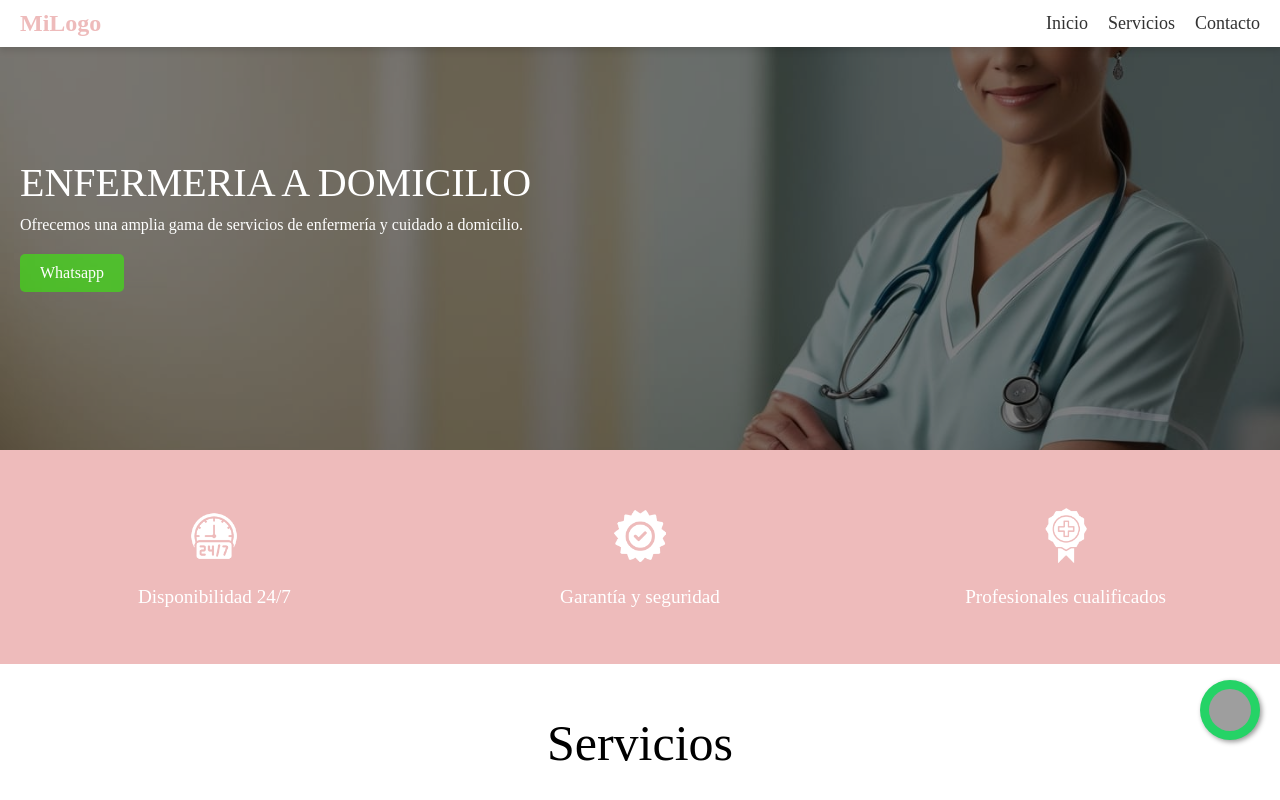
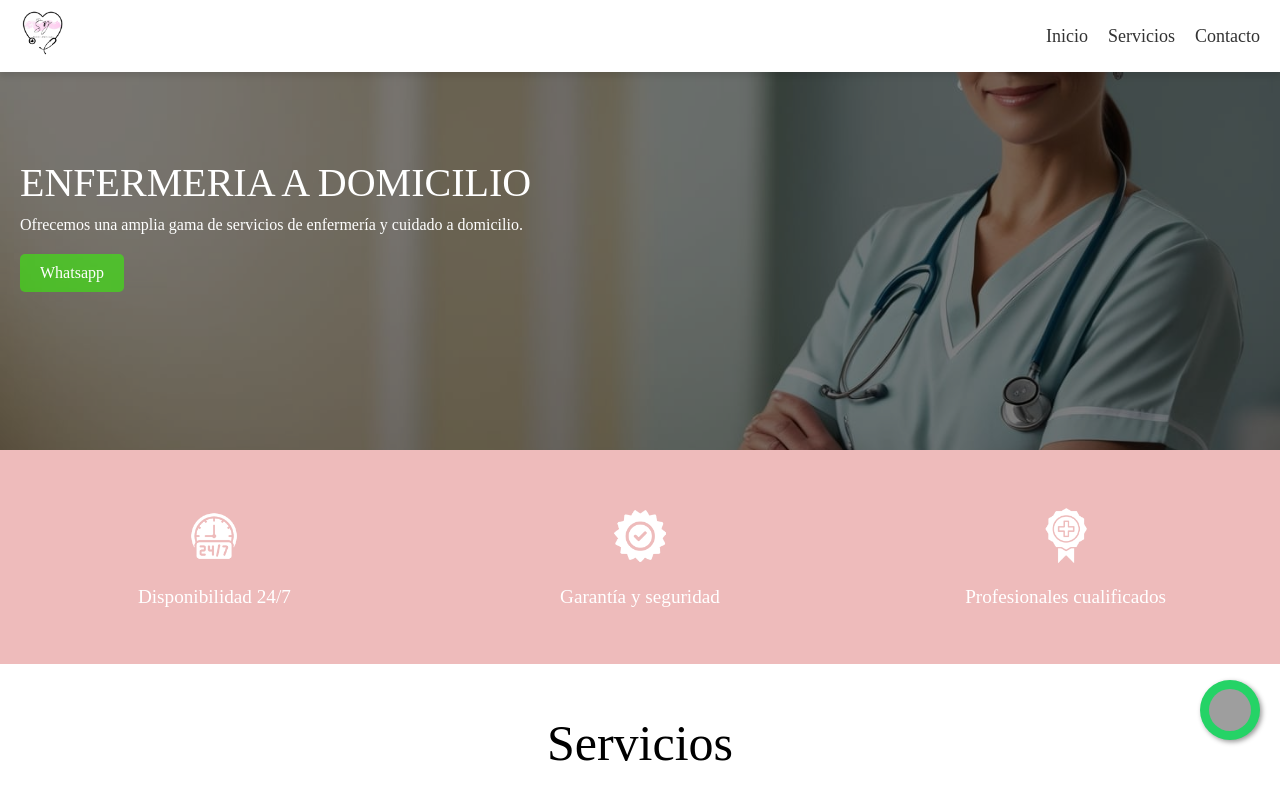
Before and after one commit to juliansossa/nurseandcare, a plain HTML site: page index.html in a window 1280 px wide. Shown: the top 800 px of the page. Drawn offline with Linux system fonts and the light colour scheme; grey boxes are pictures that could not be loaded.

Commit message:
agregando el logo

```diff
--- a/index.html
+++ b/index.html
@@ -12,7 +12,7 @@
 <body>
 
     <nav class="navbar">
-        <div class="logo">MiLogo</div>
+        <div class="logo"><img src="images/logoNurse.png" width="45px" alt="" srcset=""></div>
         <ul class="nav-links">
             <li><a href="#inicio">Inicio</a></li>
             <li><a href="#servicios">Servicios</a></li>
```
